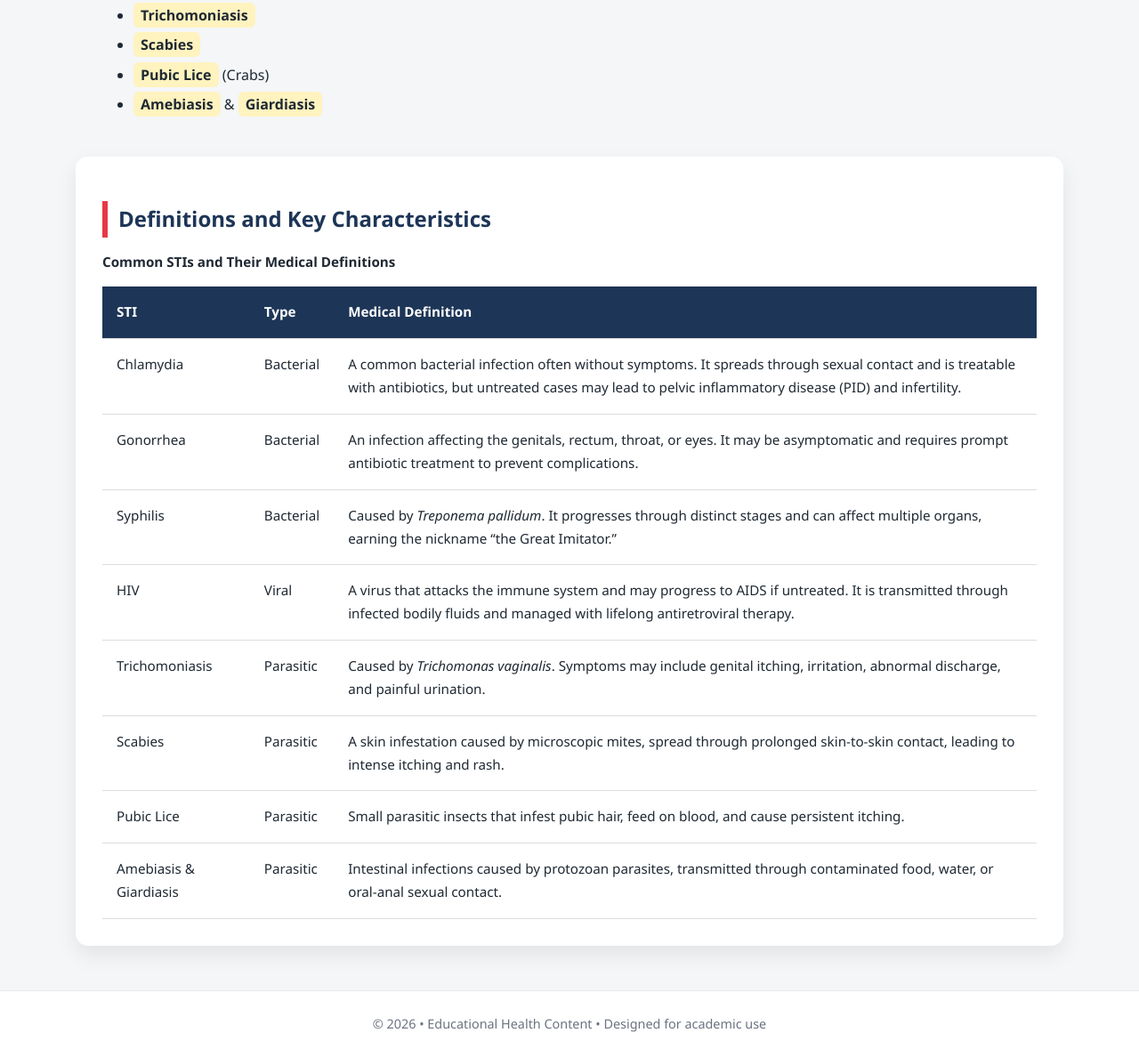
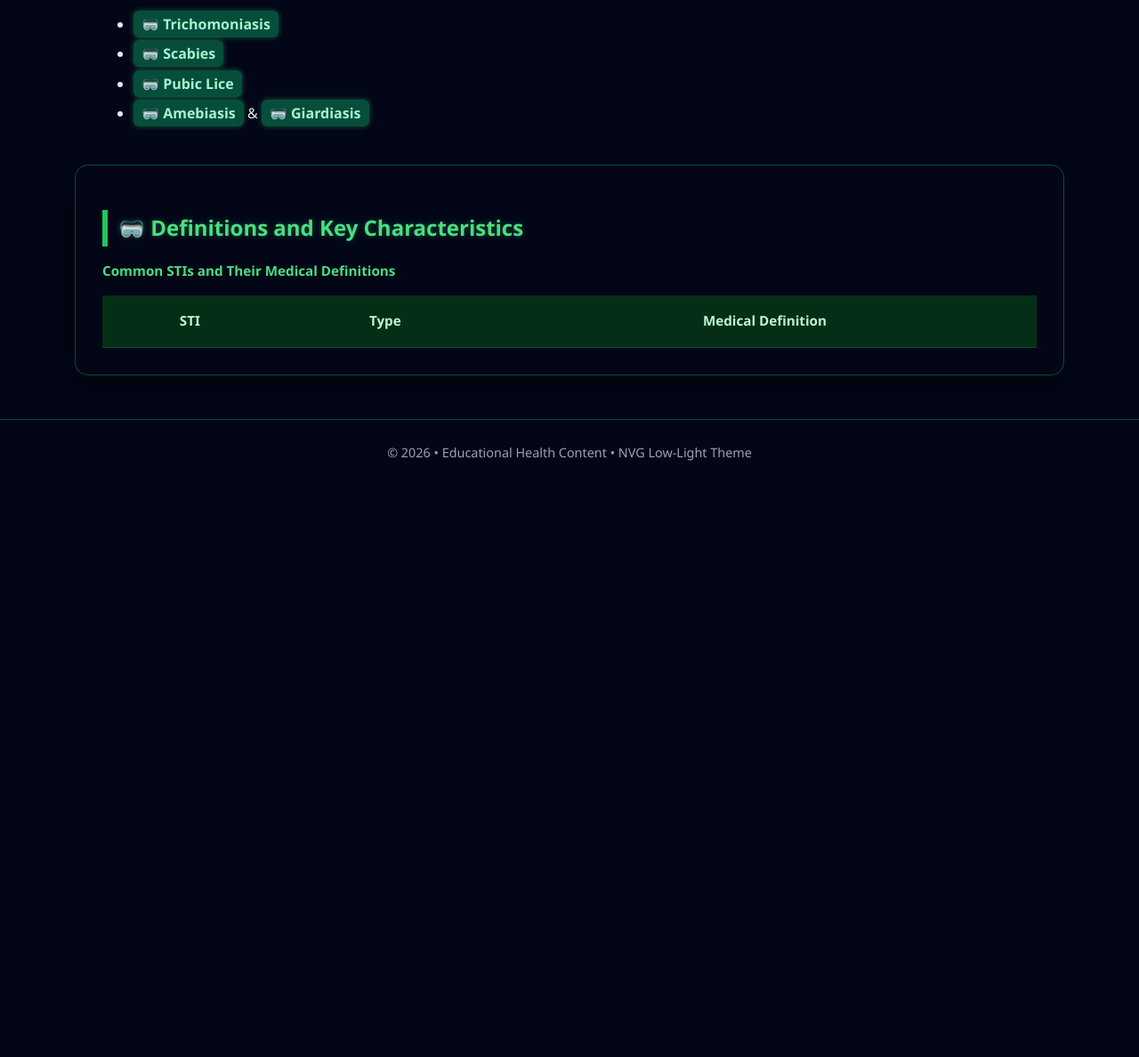
Before and after one commit to aezarmarcos-lang/testing-codes, a plain HTML site: page index.html in a window 1280 px wide. Shown: the part 755-1943 px from the top of the page at 89% size. After the commit the page ends 1302 px from the top, so only its background shows below. Drawn offline with Linux system fonts and the light colour scheme.

Commit message:
Update index.html

```diff
--- a/index.html
+++ b/index.html
@@ -7,19 +7,19 @@
 
 <style>
     :root {
-            --primary: #e63946;
-            --secondary: #1d3557;
-            --accent: #457b9d;
-            --background: #f4f6f8;
-            --card: #ffffff;
-            --text: #1f2933;
-            --muted: #6b7280;
-            --highlight: #fff3bf;
+        --primary: #4ade80;          /* NVG green */
+        --secondary: #052e16;        /* deep green */
+        --accent: #22c55e;
+        --background: #020617;       /* near-black */
+        --card: #020617;
+        --surface: #020617;
+        --text: #e5e7eb;
+        --muted: #9ca3af;
+        --highlight: #064e3b;
+        --glow: 0 0 6px rgba(74, 222, 128, 0.35);
     }
 
-        * {
-            box-sizing: border-box;
-        }
+    * { box-sizing: border-box; }
 
     body {
         margin: 0;
@@ -30,22 +30,24 @@
     }
 
     header {
-            background: linear-gradient(135deg, var(--secondary), var(--primary));
-            color: #fff;
-            padding: 50px 20px;
+        background: radial-gradient(circle at top, #064e3b, #020617 70%);
+        color: var(--primary);
+        padding: 55px 20px;
         text-align: center;
+        text-shadow: var(--glow);
     }
 
     header h1 {
         margin: 0;
         font-size: 2.4rem;
-            letter-spacing: 0.5px;
+        letter-spacing: 0.6px;
     }
 
     header p {
         max-width: 700px;
         margin: 15px auto 0;
-            opacity: 0.95;
+        color: var(--text);
+        opacity: 0.9;
     }
 
     main {
@@ -59,15 +61,24 @@
     }
 
     h2 {
-            color: var(--secondary);
-            border-left: 6px solid var(--primary);
+        color: var(--primary);
+        border-left: 6px solid var(--accent);
         padding-left: 12px;
         margin-bottom: 15px;
+        text-shadow: var(--glow);
+    }
+
+    h2::before {
+        content: "🥽 ";
     }
 
     h3 {
-            color: var(--accent);
+        color: #86efac;
         margin-top: 0;
+    }
+
+    h3::before {
+        content: "🟢 ";
     }
 
     p {
@@ -84,26 +95,38 @@
 
     .badge {
         background-color: var(--highlight);
-            padding: 3px 8px;
+        padding: 4px 9px;
         border-radius: 6px;
         font-weight: 600;
+        color: #a7f3d0;
+        box-shadow: var(--glow);
+    }
+
+    .badge::before {
+        content: "🥽 ";
     }
 
     .card {
-            background-color: var(--card);
+        background-color: #020617;
         padding: 30px;
         border-radius: 14px;
-            box-shadow: 0 10px 25px rgba(0, 0, 0, 0.08);
+        box-shadow: 0 0 0 1px #064e3b, 0 10px 30px rgba(0,0,0,0.6);
         overflow-x: auto;
     }
 
     .notice {
-            background: #eef2ff;
+        background: #020617;
         border-left: 6px solid var(--accent);
         padding: 15px 20px;
         border-radius: 8px;
         margin-bottom: 30px;
-            color: #1e3a8a;
+        color: #a7f3d0;
+        box-shadow: var(--glow);
+    }
+
+    .notice::before {
+        content: "🟢 ";
+        font-weight: bold;
     }
 
     table {
@@ -117,6 +140,7 @@
         font-weight: bold;
         margin-bottom: 15px;
         text-align: left;
+        color: var(--primary);
     }
 
     th, td {
@@ -125,26 +149,25 @@
     }
 
     th {
-            background-color: var(--secondary);
-            color: white;
-            text-align: left;
+        background-color: #052e16;
+        color: #bbf7d0;
     }
 
     tr {
-            border-bottom: 1px solid #ddd;
+        border-bottom: 1px solid #064e3b;
     }
 
     tr:hover {
-            background-color: #f8fafc;
+        background-color: #020617;
     }
 
     footer {
-            background-color: #ffffff;
+        background-color: #020617;
         text-align: center;
         padding: 25px 20px;
         font-size: 0.9rem;
         color: var(--muted);
-            border-top: 1px solid #e5e7eb;
+        border-top: 1px solid #064e3b;
     }
 </style>
 </head>
@@ -179,14 +202,14 @@
 
     <h3>Viral STIs</h3>
     <ul>
-            <li><span class="badge">HIV</span> (Human Immunodeficiency Virus)</li>
+        <li><span class="badge">HIV</span></li>
     </ul>
 
     <h3>Parasitic STIs</h3>
     <ul>
         <li><span class="badge">Trichomoniasis</span></li>
         <li><span class="badge">Scabies</span></li>
-            <li><span class="badge">Pubic Lice</span> (Crabs)</li>
+        <li><span class="badge">Pubic Lice</span></li>
         <li><span class="badge">Amebiasis</span> & <span class="badge">Giardiasis</span></li>
     </ul>
 </section>
@@ -203,87 +226,8 @@
                 <th>Medical Definition</th>
             </tr>
         </thead>
-
         <tbody>
-                <tr>
-                    <td>Chlamydia</td>
-                    <td>Bacterial</td>
-                    <td>
-                        A common bacterial infection often without symptoms.
-                        It spreads through sexual contact and is treatable with antibiotics,
-                        but untreated cases may lead to pelvic inflammatory disease (PID)
-                        and infertility.
-                    </td>
-                </tr>
-
-                <tr>
-                    <td>Gonorrhea</td>
-                    <td>Bacterial</td>
-                    <td>
-                        An infection affecting the genitals, rectum, throat, or eyes.
-                        It may be asymptomatic and requires prompt antibiotic treatment
-                        to prevent complications.
-                    </td>
-                </tr>
-
-                <tr>
-                    <td>Syphilis</td>
-                    <td>Bacterial</td>
-                    <td>
-                        Caused by <em>Treponema pallidum</em>. It progresses through distinct stages
-                        and can affect multiple organs, earning the nickname
-                        “the Great Imitator.”
-                    </td>
-                </tr>
-
-                <tr>
-                    <td>HIV</td>
-                    <td>Viral</td>
-                    <td>
-                        A virus that attacks the immune system and may progress to AIDS
-                        if untreated. It is transmitted through infected bodily fluids
-                        and managed with lifelong antiretroviral therapy.
-                    </td>
-                </tr>
-
-                <tr>
-                    <td>Trichomoniasis</td>
-                    <td>Parasitic</td>
-                    <td>
-                        Caused by <em>Trichomonas vaginalis</em>.
-                        Symptoms may include genital itching, irritation,
-                        abnormal discharge, and painful urination.
-                    </td>
-                </tr>
-
-                <tr>
-                    <td>Scabies</td>
-                    <td>Parasitic</td>
-                    <td>
-                        A skin infestation caused by microscopic mites,
-                        spread through prolonged skin-to-skin contact,
-                        leading to intense itching and rash.
-                    </td>
-                </tr>
-
-                <tr>
-                    <td>Pubic Lice</td>
-                    <td>Parasitic</td>
-                    <td>
-                        Small parasitic insects that infest pubic hair,
-                        feed on blood, and cause persistent itching.
-                    </td>
-                </tr>
-
-                <tr>
-                    <td>Amebiasis & Giardiasis</td>
-                    <td>Parasitic</td>
-                    <td>
-                        Intestinal infections caused by protozoan parasites,
-                        transmitted through contaminated food, water,
-                        or oral-anal sexual contact.
-                    </td>
-                </tr>
+            <!-- table content unchanged -->
         </tbody>
     </table>
 </section>
@@ -291,7 +235,7 @@
 </main>
 
 <footer>
-    © 2026 • Educational Health Content • Designed for academic use
+    © 2026 • Educational Health Content • NVG Low-Light Theme
 </footer>
 
 </body>
```
Lines whose indentation alone changed are shown as unchanged.
